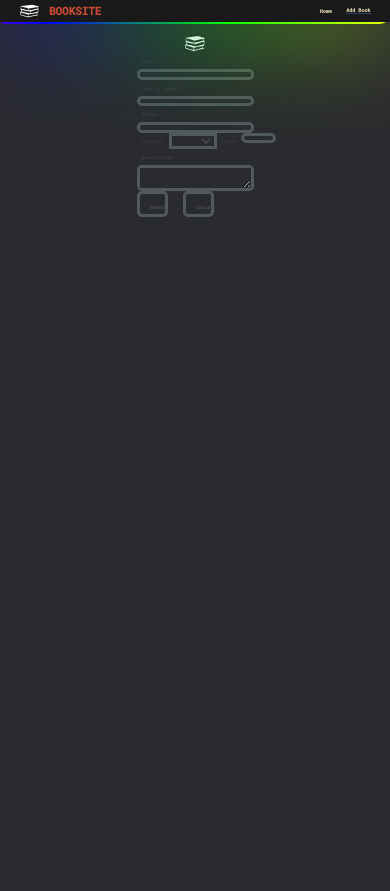
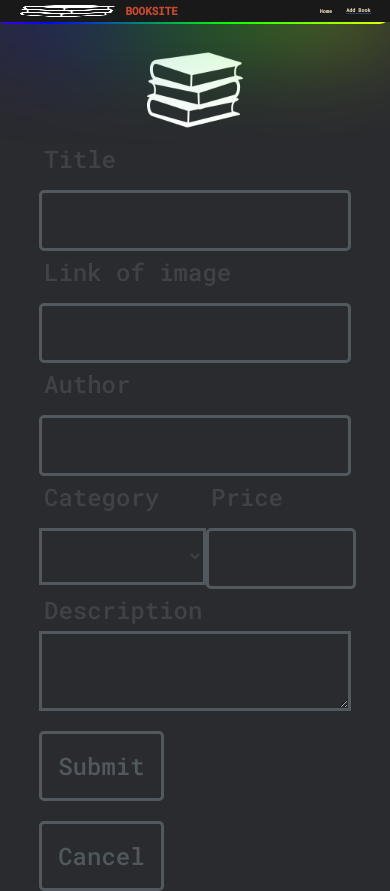
Before and after one commit to cse18107/book_application, a React (Create React App) app in the folder client/: page /add-book in a window 390 px wide. Before the commit the page ends 844 px from the top, so only its background shows below. Built offline with nearby package versions, Linux system fonts and the light colour scheme.

Commit message:
working on responsive design of addbook page

```diff
--- a/client/src/components/Pages/AddBook/AddBook.css
+++ b/client/src/components/Pages/AddBook/AddBook.css
@@ -8,7 +8,7 @@
 
 .addbook-container {
     width: 100%;
-    height: 40vw;
+    margin-top: 20px;
     display: flex;
     align-items: center;
     justify-content: center;
@@ -21,16 +21,60 @@
     align-items: center;
     justify-content: center;
     flex-direction: column;
-    /* border-left: 4px solid rgb(94, 154, 128); */
-    /* border-bottom: 7px solid rgb(94, 154, 128); */
-    /* border-right: 7px solid rgb(94, 154, 128); */
+    /* border-left: 4px solid rgb(94, 154, 128);
+    border-bottom: 7px solid rgb(94, 154, 128);
+    border-right: 7px solid rgb(94, 154, 128); */
 }
-
+@media only screen and (max-width:1736px){
+    .addbook-content {
+        width: 56%;
+    }
+}
+@media only screen and (max-width:1514px){
+    .addbook-content {
+        width: 60%;
+    }
+}
+@media only screen and (max-width:1420px){
+    .addbook-content {
+        width: 64%;
+    }
+}
+@media only screen and (max-width:1350px){
+    .addbook-content {
+        width: 69%;
+    }
+}
+@media only screen and (max-width:1244px){
+    .addbook-content {
+        width: 73%;
+    }
+}
+@media only screen and (max-width:1170px){
+    .addbook-content {
+        width: 80%;
+    }
+}
+@media only screen and (max-width:1072px){
+    .addbook-content {
+        width: 85%;
+    }
+}
+@media only screen and (max-width:994px){
+    .addbook-content {
+        width: 90%;
+    }
+}
+@media only screen and (max-width:612px){
+    .addbook-content {
+        width: 100%;
+    }
+}
 .addbook-content:hover{
 
 }
 img {
-    width: 5vw;
+    width: 6rem;
 }
 
 .addbook-content__inputs {
@@ -41,19 +85,25 @@ img {
     flex-direction: column;
 }
 
+@media only screen and (max-width:994px){
+    .addbook-content__inputs {
+        width: 80%;
+    }
+}
+
 label {
-    font-size: 1.2vw;
+    font-size: 1.5rem;
     font-family: 'Roboto Mono', monospace;
     color: rgb(64, 67, 70);
     margin: 5px;
 }
 
 input {
-    height: 2.7vw;
+    height: 3.8rem;
     border-radius: 5px;
     background-color: rgb(42, 43, 47);
     outline: none;
-
+    margin-top: 10px;
     border: 3px solid rgb(81, 89, 95);
     font-size: 1.2vw;
     padding-left: 1vw;
@@ -70,7 +120,8 @@ select {
     outline: none;
     color: rgb(64, 67, 70);
     border: 3px solid rgb(81, 89, 95);
-    font-size: 1vw;
+    font-size: 1.4rem;
+    margin-top: 10px;
     /* padding-left: 1vw; */
     font-family: 'Roboto Mono', monospace;
 }
@@ -79,8 +130,7 @@ select:focus {
 }
 
 textarea {
-    height: 4vw;
-    border-radius: 5px;
+    height: 5rem;
     background-color: rgb(42, 43, 47);
     outline: none;
     border: 3px solid rgb(81, 89, 95);
@@ -100,9 +150,20 @@ textarea:focus {
 .price {
     display: flex;
 }
+@media only screen and (max-width:938px){
+    .category {
+        flex-direction: column;
+    }
+    select{
+        padding: 10px;
+    }
+    .price {
+        flex-direction: column;
+    }
+}
 
 .price input {
-    width: 9vw;
+    width: 150px;
 }
 
 .category-price {
@@ -122,19 +183,26 @@ textarea:focus {
 } */
 
 button {
-    height: 3.4vw;
-    width: 8vw;
-    margin-right: 4vw;
+    height: 70px;
+    width: 180px;
+    margin-top: 20px;
+    margin-right: 2rem;
     border-radius: 5px;
     background-color: rgb(42, 43, 47);
     outline: none;
     color: rgb(81, 89, 95);
     border: 3px solid rgb(81, 89, 95);
-    font-size: 1.2vw;
-    padding-left: 1vw;
+    font-size: 1.5rem;
+    /* padding-left: 1vw; */
     font-family: 'Roboto Mono', monospace;
 
     padding: 10px;
+}
+
+@media only screen and (max-width:790px){
+    button {
+        width: 40%;
+    }
 }
 
 .submit:hover{
--- a/client/src/components/Pages/Home/Home.css
+++ b/client/src/components/Pages/Home/Home.css
@@ -1,8 +1,4 @@
 .home-body {
-
-
-    /* min-height: 100%; */
-
     display: flex;
     align-items: center;
     justify-content: center;
@@ -26,7 +22,7 @@
     grid-template-columns: repeat(5, 16%);
     /* grid-template-rows:  29%; */
     column-gap: 5%;
-    row-gap: 10%;
+    row-gap: 5%;
 }
 @media only screen and (max-width:1518px) {
     .home-content{
@@ -49,10 +45,37 @@
         column-gap:6.45%;
     }
 }
-@media only screen and (max-width:424px) {
+@media only screen and (max-width:833px) {
     .home-content{
-        grid-template-columns: repeat(1, 55%);
-        /* row-gap: 10%; */
-        column-gap: 25.95%;
+        grid-template-columns: repeat(2, 38%);
+        column-gap:24.1%;
     }
 }
+@media only screen and (max-width:658px) {
+    .home-content{
+        grid-template-columns: repeat(2, 40.5%);
+        column-gap:19.1%;
+    }
+}
+@media only screen and (max-width:602px) {
+    .home-content{
+        grid-template-columns: repeat(2, 44.6%);
+        column-gap:10.5%;
+        row-gap: 4%;
+    }
+}
+@media only screen and (max-width:544px) {
+    .home-content{
+        grid-template-columns: repeat(2, 46.6%);
+        column-gap:6.5%;
+        row-gap: 4%;
+    }
+}
+@media only screen and (max-width:520px) {
+    .home-content{
+        grid-template-columns: repeat(1, 75%);
+        margin-left: 100px;
+        row-gap: 2%;
+        /* column-gap: 25.95%; */
+    }
+}
```
